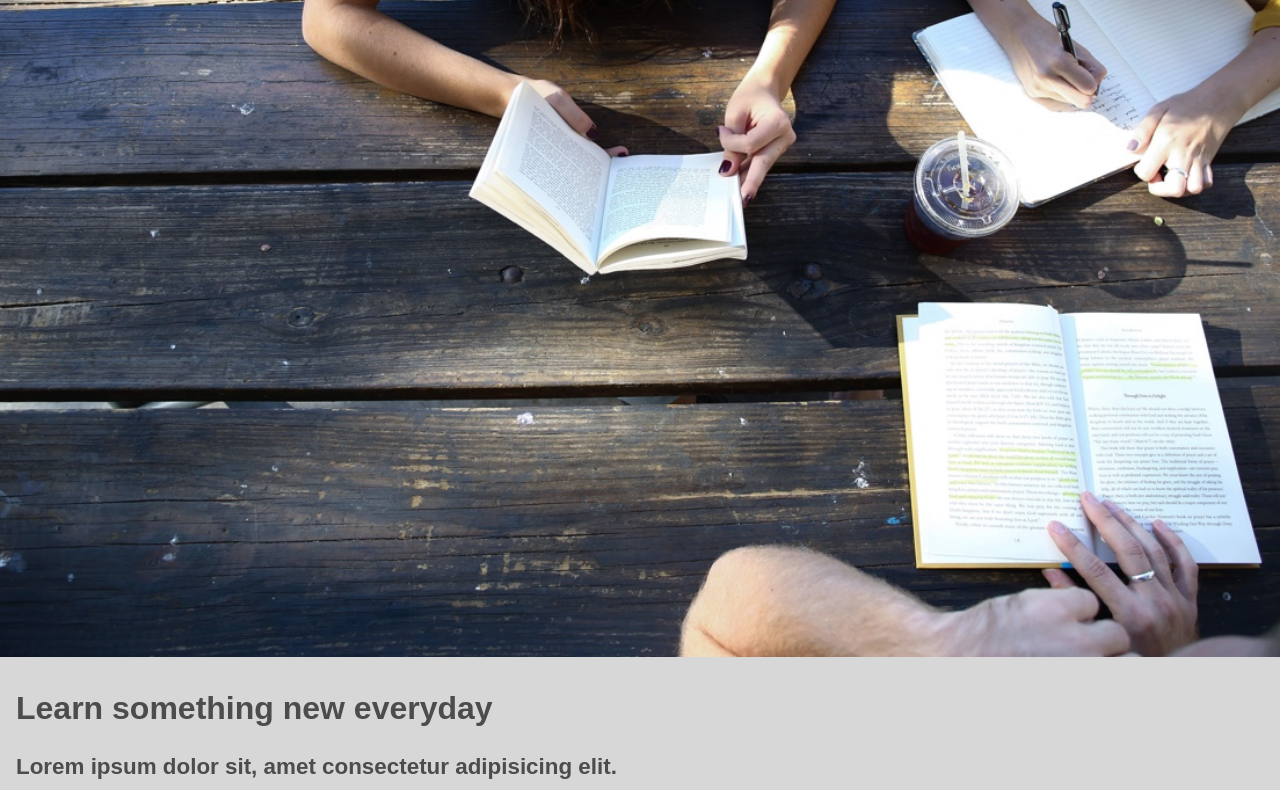
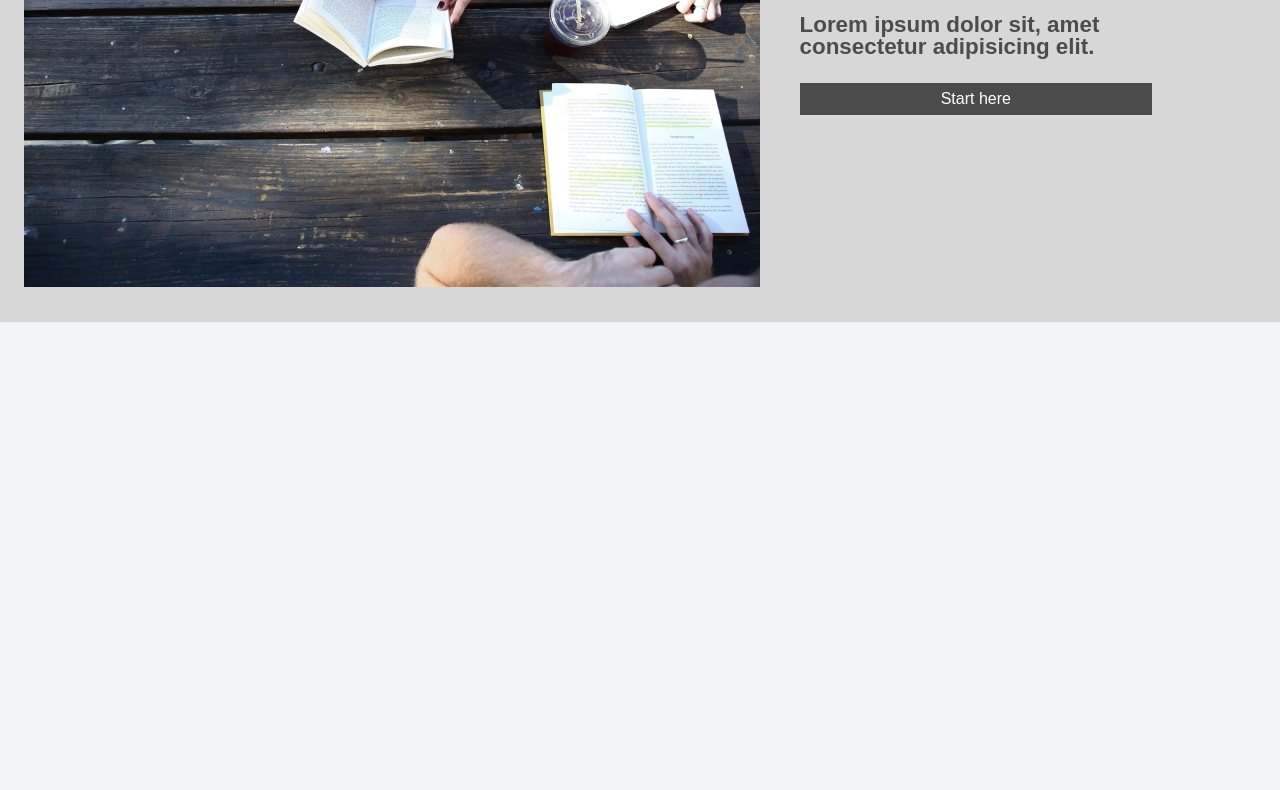
Before and after one commit to JoBenjamin/colmar-academy, a plain HTML site: page index.html in a window 1280 px wide. Shown: the part 353-1143 px from the top of the page. After the commit the page ends 800 px from the top, so only its background shows below. Drawn offline with Linux system fonts and the light colour scheme.

Commit message:
Add style for banner desktop

```diff
--- a/resources/css/style.css
+++ b/resources/css/style.css
@@ -110,7 +110,6 @@ header ul {
     color: #ffffff;
     display: block;
     text-align: center;
-    font-weight: bold;
     padding: 8px 0;
 }
 
@@ -128,4 +127,32 @@ header ul {
 
 @media only screen and (min-width: 600px) {
 
+    .six-four-container div:nth-child(1) {
+        width: 60%;
+    }
+
+    .six-four-container div:nth-child(2) {
+        width: 40%;
+        box-sizing: border-box;
+    }
+
+    #banner {
+        display: flex;
+        justify-content: flex-start;
+        align-items: center;
+    }
+
+    #banner a {
+        background-color: #4B4B4B;
+    }
+
+    #banner .image-container {
+        margin: 32px 24px;
+    }
+
+    #banner .content {
+        padding-right: 10%;
+    }
+
+
 }
```
